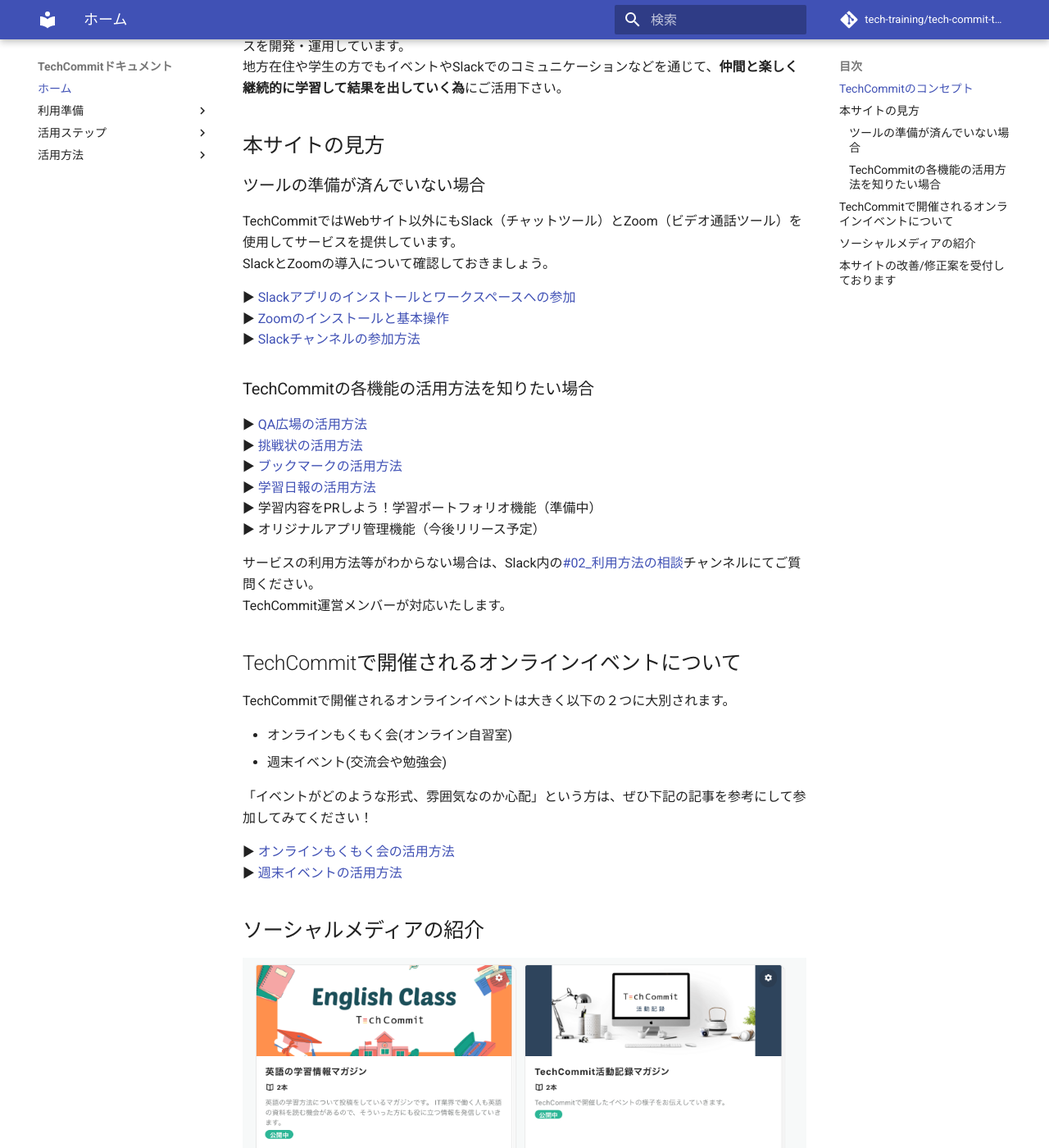
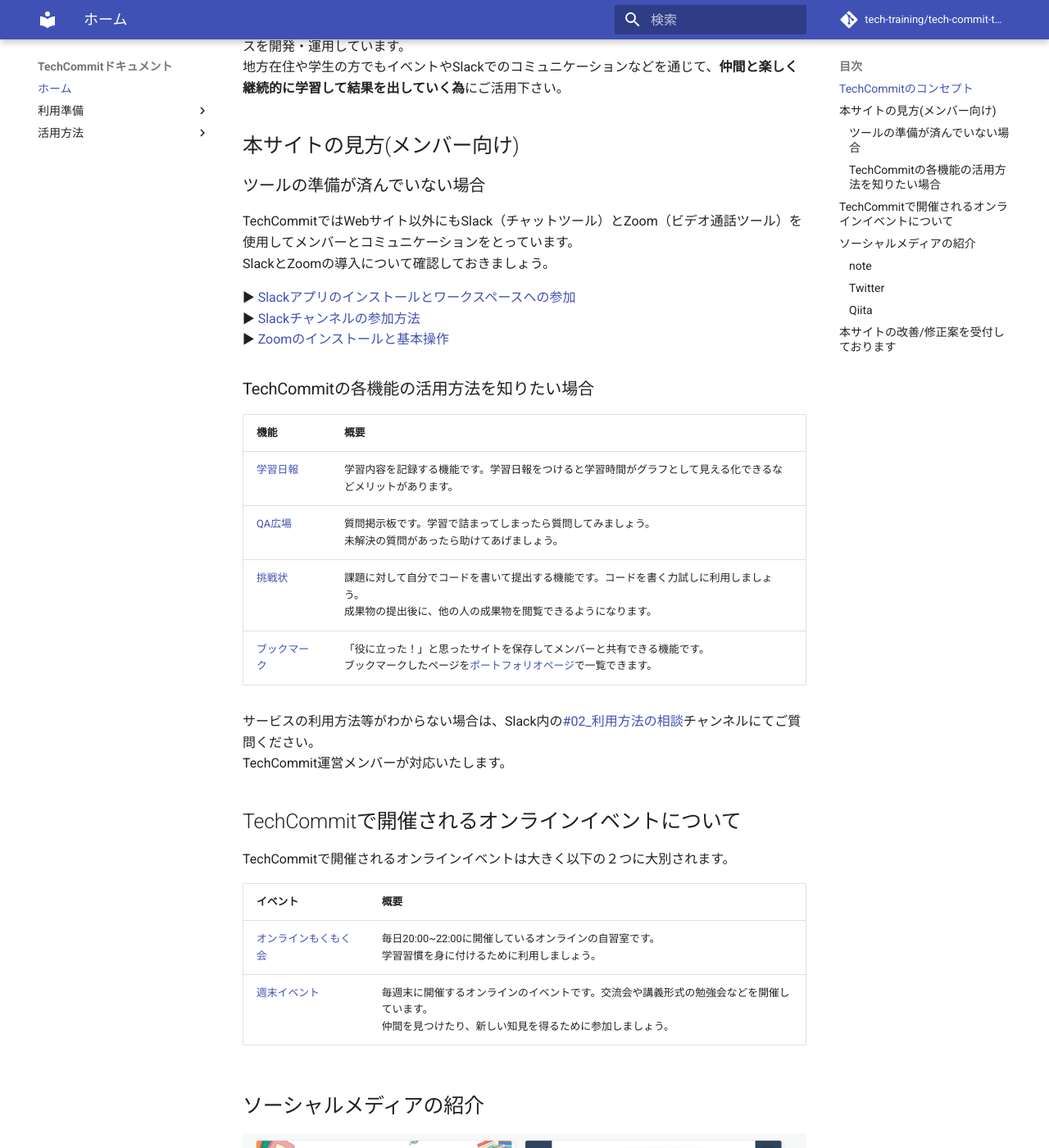
Before and after one commit to tech-training/tech-commit-doc, an MkDocs documentation site: the page built from docs/index.md, in a window 1280 px wide and 1400 px high, scrolled down 371 px. Shown: the whole window at 82% size. Built offline with MkDocs 1.6.1 and Material for MkDocs 9.7.7, drawn with Linux system fonts in a browser that asks for light colours; comment, search, counter and statistics services are not loaded; some of the changed text lies outside the part shown.

Commit message:
【Modify】活用ステップの削除や文章の修正

```diff
--- a/docs/index.md
+++ b/docs/index.md
@@ -1,29 +1,30 @@
 # TechCommitドキュメントサイトにようこそ！
 このサイトはコミュニティ型IT学習環境「[TechCommit](https://www.tech-commit.jp/)」を最大限活用するために、
-**機能概要**や具体的なプログラミングの**学習段階に応じた活用例**などをまとめています。
+**機能概要**をまとめています。
+今後は具体的なプログラミングの**学習段階に応じた活用例**などもまとめていく予定です。
 
-今後の学習の道筋を押さえるとともに、TechCommitを100%活用して、プログラミング学習を楽しく効果的に**継続して**いきましょう！
+TechCommitを100%活用して、プログラミング学習を楽しく効果的に**継続して**いきましょう！
 
 ## TechCommitのコンセプト
 TechCommitはオンラインで**学びを遊ぶ、ITスキルの継続的学習環境**をコンセプトとしてサービスを開発・運用しています。
 地方在住や学生の方でもイベントやSlackでのコミュニケーションなどを通じて、**仲間と楽しく継続的に学習して結果を出していく為**にご活用下さい。
 
-## 本サイトの見方
+## 本サイトの見方(メンバー向け)
 ### ツールの準備が済んでいない場合
-TechCommitではWebサイト以外にもSlack（チャットツール）とZoom（ビデオ通話ツール）を使用してサービスを提供しています。
+TechCommitではWebサイト以外にもSlack（チャットツール）とZoom（ビデオ通話ツール）を使用してメンバーとコミュニケーションをとっています。
 SlackとZoomの導入について確認しておきましょう。
 
 ▶ [Slackアプリのインストールとワークスペースへの参加](join-slack.md)
+▶ [Slackチャンネルの参加方法](join-slack-channel.md)
 ▶ [Zoomのインストールと基本操作](install-zoom.md)
-▶ [Slackチャンネルの参加方法](join-slack-channel.md)
 
 ### TechCommitの各機能の活用方法を知りたい場合
-▶ [QA広場の活用方法](qa-board.md)
-▶ [挑戦状の活用方法](challenge.md)
-▶ [ブックマークの活用方法](bookmark.md)
-▶ [学習日報の活用方法](learning-report.md)
-▶ 学習内容をPRしよう！学習ポートフォリオ機能（準備中）
-▶ オリジナルアプリ管理機能（今後リリース予定）
+| 機能 | 概要 |
+| -----------| ----------- |
+| [学習日報](learning-report.md) | 学習内容を記録する機能です。学習日報をつけると学習時間がグラフとして見える化できるなどメリットがあります。 |
+| [QA広場](qa-board.md) | 質問掲示板です。学習で詰まってしまったら質問してみましょう。<br>未解決の質問があったら助けてあげましょう。 |
+| [挑戦状](challenge.md) | 課題に対して自分でコードを書いて提出する機能です。コードを書く力試しに利用しましょう。<br>成果物の提出後に、他の人の成果物を閲覧できるようになります。 |
+| [ブックマーク](bookmark.md) | 「役に立った！」と思ったサイトを保存してメンバーと共有できる機能です。<br>ブックマークしたページを[ポートフォリオページ](https://www.tech-commit.jp/your/portfolios)で一覧できます。 |
 
 サービスの利用方法等がわからない場合は、Slack内の[#02_利用方法の相談](https://techcommit.slack.com/archives/CJU6KST7H)チャンネルにてご質問ください。
 TechCommit運営メンバーが対応いたします。
@@ -31,22 +32,22 @@
 ## TechCommitで開催されるオンラインイベントについて
 TechCommitで開催されるオンラインイベントは大きく以下の２つに大別されます。
 
-- オンラインもくもく会(オンライン自習室)
-- 週末イベント(交流会や勉強会)
-
-「イベントがどのような形式、雰囲気なのか心配」という方は、ぜひ下記の記事を参考にして参加してみてください！
-
-▶ [オンラインもくもく会の活用方法](mokumoku.md)
-▶ [週末イベントの活用方法](online-event.md)
+| イベント | 概要 |
+| -----------| ----------- |
+| [オンラインもくもく会](mokumoku.md) | 毎日20:00~22:00に開催しているオンラインの自習室です。<br>学習習慣を身に付けるために利用しましょう。 |
+| [週末イベント](online-event.md) | 毎週末に開催するオンラインのイベントです。交流会や講義形式の勉強会などを開催しています。<br>仲間を見つけたり、新しい知見を得るために参加しましょう。 |
 
 ## ソーシャルメディアの紹介
 ![TechCommit Note](images/index/note.png)
 
-Twitter、noteでお役立ち情報を発信していますのでぜひフォローしてください。
-▶ [Twitter](https://twitter.com/TechCommit)
-▶ [note](https://note.com/tech_commit)
+### note
+[TechCommit Note](https://note.com/tech_commit)は現役ITエンジニアと駆け出しエンジニアの応援メディアです。様々な経営者やITエンジニアのキャリア観・思想をインタビューして配信したり、プログラミング学習コミュニティのTechCommit内で蓄積したITスキルに関する知見を発信しています！
 
-また、[Qiita Organization](https://qiita.com/organizations/tech-commit)に参加してTechCommitの所属メンバーとして記事を投稿できますので、
+### Twitter
+ [Twitter](https://twitter.com/TechCommit)ではITに関するニュース、便利ツールの紹介、コミュニティの内で出た話題、イベント情報などを発信しています。
+
+### Qiita
+[Qiita Organization](https://qiita.com/organizations/tech-commit)に参加してTechCommitの所属メンバーとして記事を投稿できますので、
 参加をご希望される場合は、Slackの@TechCommit運営までQiita IDをDMでお送りください。
 
 ## 本サイトの改善/修正案を受付しております
--- a/mkdocs.yml
+++ b/mkdocs.yml
@@ -25,18 +25,14 @@
 - ホーム: index.md
 - 利用準備:
   - Slackアプリのインストールとワークスペースへの参加: join-slack.md
+  - Slackチャンネルの参加方法: join-slack-channel.md
   - Zoomのインストールと基本操作: install-zoom.md
   - TechCommit Webサイトの設定: preparation-site.md
-- 活用ステップ:
-  - 入門: for-beginner.md
-  - 基礎学習: learn-base.md
-  - 実践: practice.md
+# - 活用ステップ:
 - 活用方法:
-  - Slack:
-    - Slackチャンネルの参加方法: join-slack-channel.md
   - TechCommit Webサイト:
     - 学習日報: learning-report.md
-    - 学習日報ツイート機能: learning-report-tweet.md
+    - 学習日報ツイート設定: learning-report-tweet.md
     - QA広場: qa-board.md
     - 挑戦状: challenge.md
     - ブックマーク: bookmark.md
```
Also changed, not shown: docs/bookmark.md (+8 -8 lines), docs/learning-report.md (+3 -1 lines), docs/mokumoku.md (+0 -3 lines), docs/preparation-site.md (+3 -2 lines), docs/images/bookmark/route-to-bookmark.png, docs/images/learning-report/learning-report-graph.png (added).
